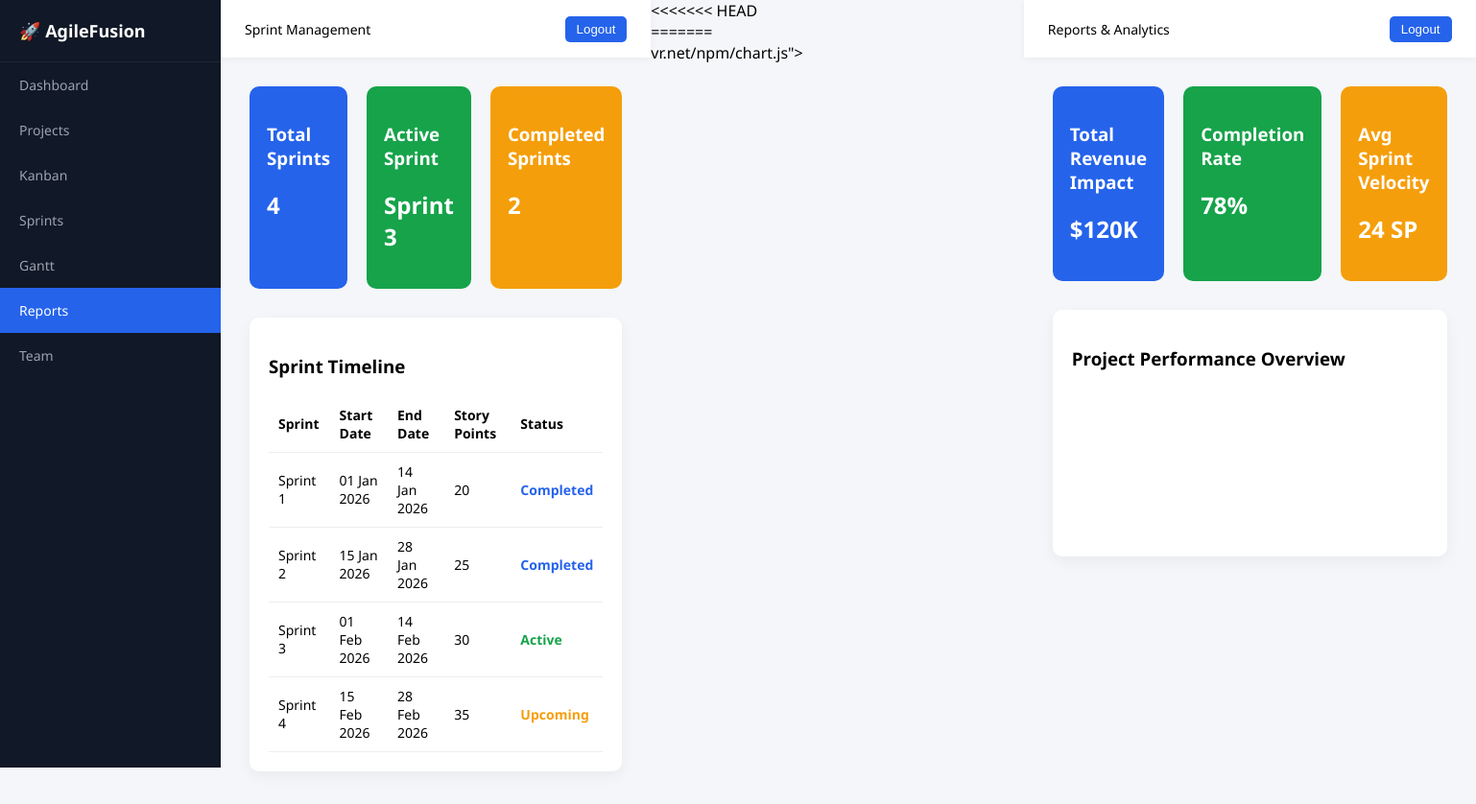
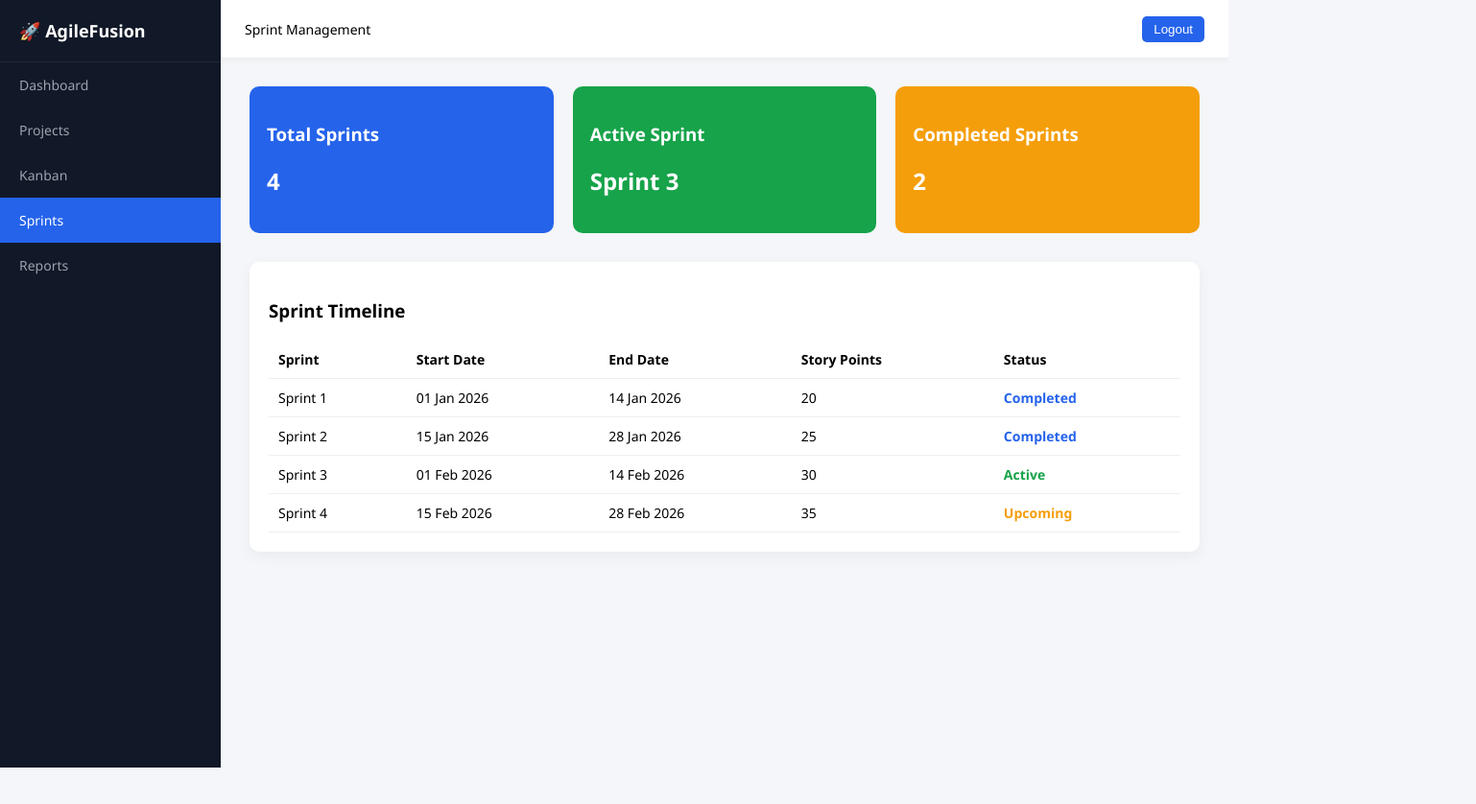
Before and after one commit to Deepthi1828/AgileFusion, a website: page public/sprints.html in a window 1280 px wide. Shown: the whole page at 96% size, 1538 px wide, since content can reach past the window. After the commit the page ends 800 px from the top, so only its background shows below. Drawn offline with Linux system fonts and the light colour scheme.

Commit message:
Removed leftover merge conflict markers

```diff
--- a/public/sprints.html
+++ b/public/sprints.html
@@ -242,182 +242,3 @@ function logout() {
 
 </body>
 </html>
-<<<<<<< HEAD
-=======
-vr.net/npm/chart.js"></script>
-
-    <style>
-        body {
-            margin: 0;
-            font-family: "Segoe UI", sans-serif;
-            display: flex;
-            background: #f4f6f9;
-        }
-
-        .sidebar {
-            width: 230px;
-            background: #111827;
-            color: white;
-            height: 100vh;
-            position: fixed;
-            display: flex;
-            flex-direction: column;
-        }
-
-        .logo {
-            padding: 20px;
-            font-size: 18px;
-            font-weight: bold;
-            border-bottom: 1px solid #1f2937;
-        }
-
-        .nav-link {
-            padding: 14px 20px;
-            text-decoration: none;
-            color: #9ca3af;
-            font-size: 14px;
-            transition: 0.2s;
-        }
-
-        .nav-link:hover {
-            background: #1f2937;
-            color: white;
-        }
-
-        .nav-link.active {
-            background: #2563eb;
-            color: white;
-        }
-
-        .main {
-            margin-left: 230px;
-            width: 100%;
-            display: flex;
-            flex-direction: column;
-        }
-
-        .topbar {
-            height: 60px;
-            background: white;
-            display: flex;
-            align-items: center;
-            justify-content: space-between;
-            padding: 0 25px;
-            box-shadow: 0 2px 8px rgba(0,0,0,0.05);
-            font-size: 14px;
-        }
-
-        .logout-btn {
-            padding: 6px 12px;
-            border: none;
-            background: #2563eb;
-            color: white;
-            border-radius: 5px;
-            cursor: pointer;
-        }
-
-        .content {
-            padding: 30px;
-            max-width: 1200px;
-        }
-
-        .stats {
-            display: grid;
-            grid-template-columns: repeat(3, 1fr);
-            gap: 20px;
-            margin-bottom: 30px;
-        }
-
-        .stat-box {
-            padding: 18px;
-            border-radius: 10px;
-            color: white;
-        }
-
-        .blue { background: #2563eb; }
-        .green { background: #16a34a; }
-        .orange { background: #f59e0b; }
-
-        .card {
-            background: white;
-            padding: 20px;
-            border-radius: 10px;
-            box-shadow: 0 5px 15px rgba(0,0,0,0.05);
-            margin-bottom: 20px;
-        }
-
-        canvas {
-            max-height: 300px;
-        }
-    </style>
-</head>
-
-<body>
-
-<div class="sidebar">
-    <div class="logo">🚀 AgileFusion</div>
-
-    <a href="dashboard.html" class="nav-link">Dashboard</a>
-    <a href="projects.html" class="nav-link">Projects</a>
-    <a href="kanban.html" class="nav-link">Kanban</a>
-    <a href="sprints.html" class="nav-link">Sprints</a>
-    <a href="gantt.html" class="nav-link">Gantt</a>
-    <a href="reports.html" class="nav-link active">Reports</a>
-    <a href="team.html" class="nav-link">Team</a>
-</div>
-
-<div class="main">
-
-    <div class="topbar">
-        <div>Reports & Analytics</div>
-        <button class="logout-btn" onclick="logout()">Logout</button>
-    </div>
-
-    <div class="content">
-
-        <div class="stats">
-            <div class="stat-box blue">
-                <h3>Total Revenue Impact</h3>
-                <h2>$120K</h2>
-            </div>
-            <div class="stat-box green">
-                <h3>Completion Rate</h3>
-                <h2>78%</h2>
-            </div>
-            <div class="stat-box orange">
-                <h3>Avg Sprint Velocity</h3>
-                <h2>24 SP</h2>
-            </div>
-        </div>
-
-        <div class="card">
-            <h3>Project Performance Overview</h3>
-            <canvas id="performanceChart"></canvas>
-        </div>
-
-    </div>
-</div>
-
-<script>
-new Chart(document.getElementById("performanceChart"), {
-    type: "line",
-    data: {
-        labels: ["Jan", "Feb", "Mar", "Apr"],
-        datasets: [{
-            label: "Completed Projects",
-            data: [2, 4, 5, 7],
-            borderColor: "#2563eb",
-            fill: false,
-            tension: 0.3
-        }]
-    }
-});
-
-function logout() {
-    localStorage.removeItem("isLoggedIn");
-    window.location.href = "index.html";
-}
-</script>
-
-</body>
-</html>
```
